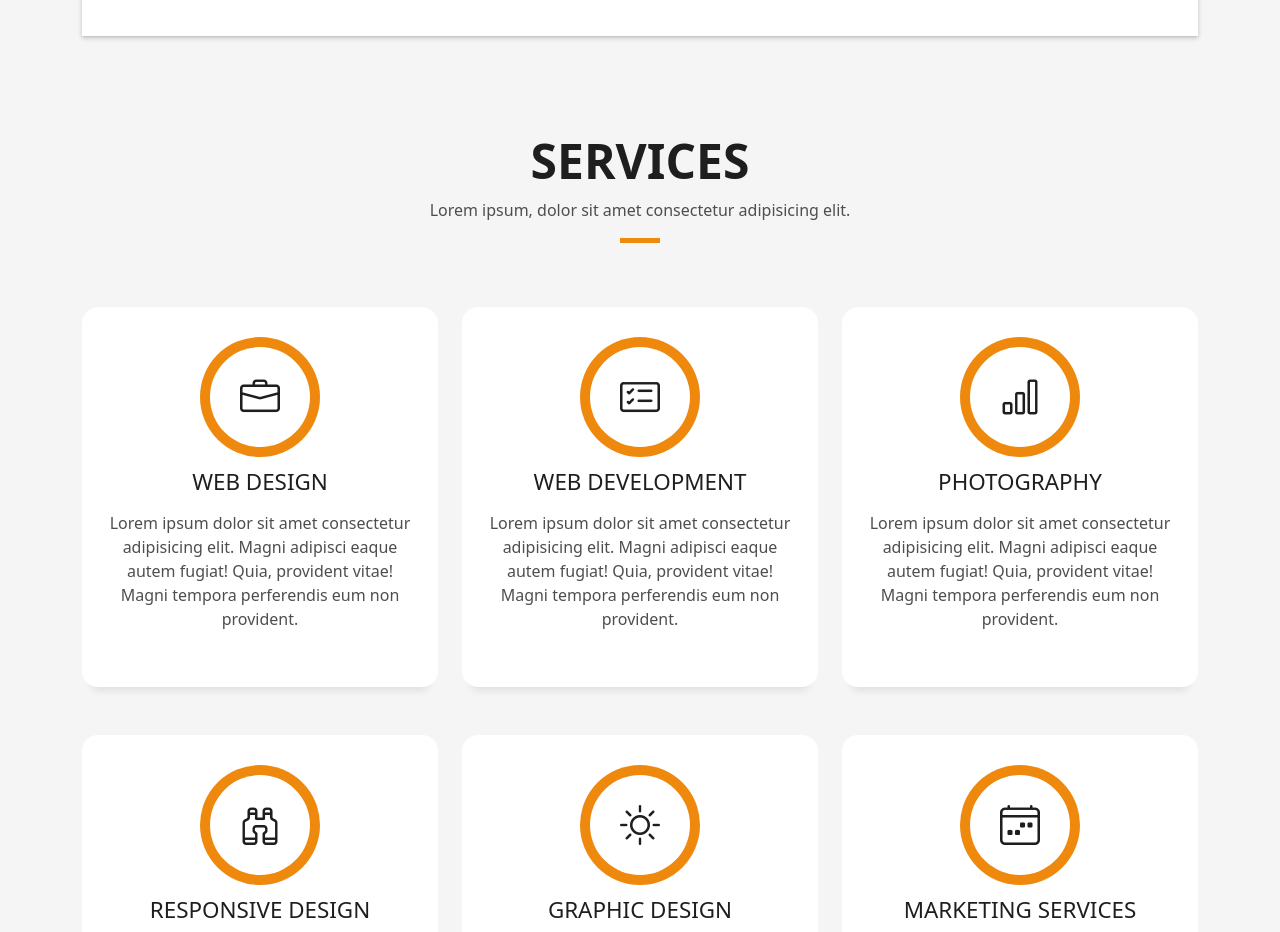
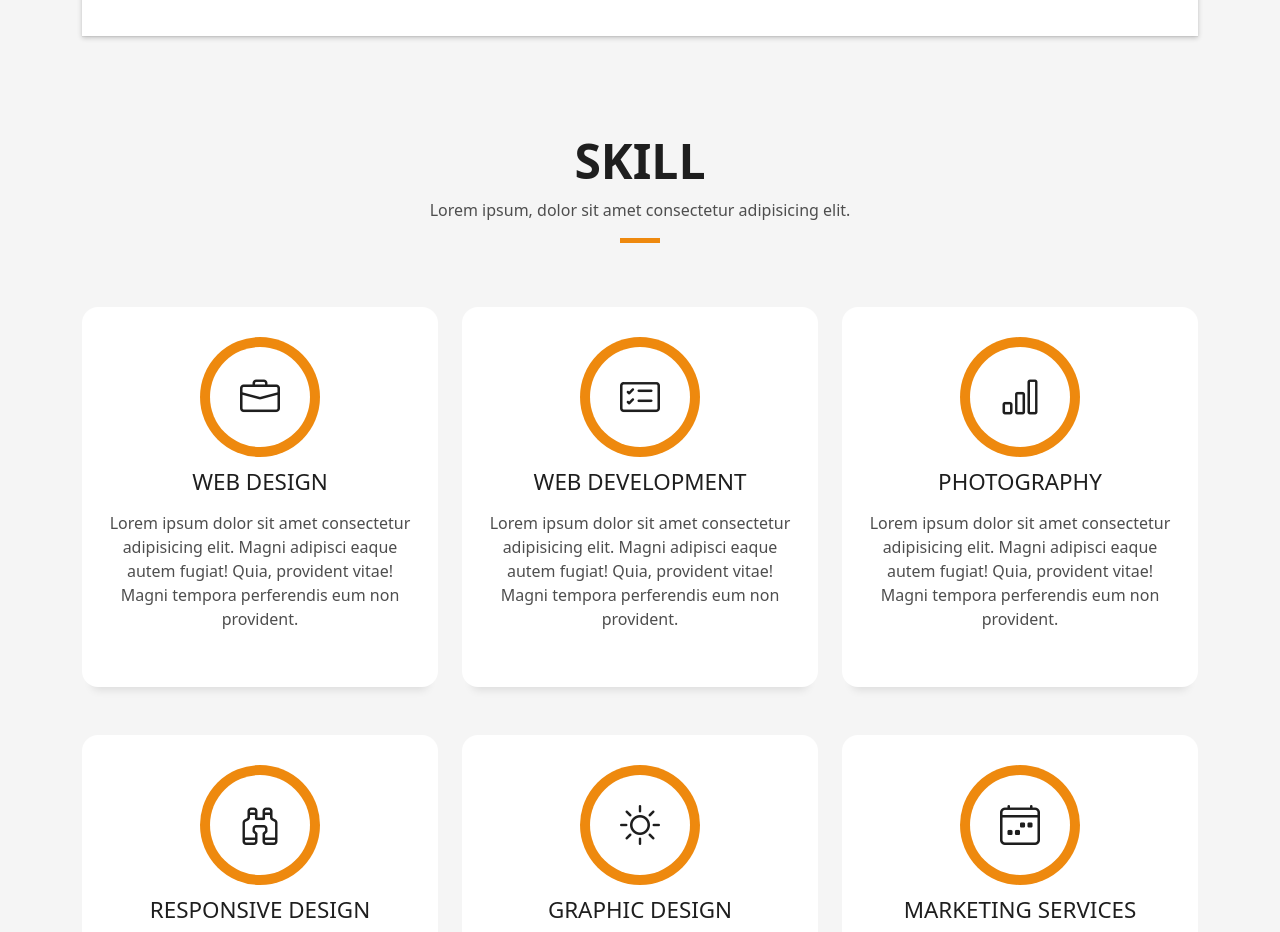
Before and after one commit to tyrant04/tyrant04.github.io, a plain HTML site: page index.html in a window 1280 px wide. Shown: the part 1480-2412 px from the top of the page. Drawn offline with Linux system fonts and the light colour scheme.

Commit message:
update html4

```diff
--- a/index.html
+++ b/index.html
@@ -166,7 +166,7 @@
           <div class="row">
             <div class="col-sm-12">
               <div class="title-box text-center">
-                <h3 class="title-a">Services</h3>
+                <h3 class="title-a">Skill</h3>
                 <p class="subtitle-a">
                   Lorem ipsum, dolor sit amet consectetur adipisicing elit.
                 </p>
```
